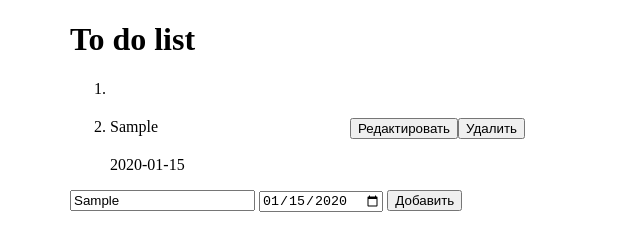
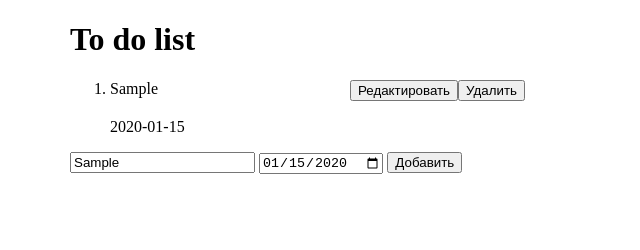
Before and after one commit to NikitaMikheev/ToDoList, a plain HTML site: page index.html in a window 1280 px wide. Both pictures are taken after typing "Sample", "2020-01-15" into the empty fields and a click on the button "Добавить". Shown: the whole page, without its empty margins (0-640 px from the left). Drawn offline with Linux system fonts and the light colour scheme.

Commit message:
fix toDoList

```diff
--- a/index.html
+++ b/index.html
@@ -11,12 +11,12 @@
     <div class="list-container">
         <h1>To do list</h1>
         <ol id="list">
-            <li class="list__item" id="1"></li>
+            <li class="list__item" id="0"></li>
         </ol>
 
-        <input type="text" name="" id="inputName">
-        <input type="date" name="" id="inputDate">
-        <button id="buttonID">Добавить</button>
+        <input type="text" id="inputName" required>
+        <input type="date" id="inputDate" required>
+        <button id="buttonID" type="submit">Добавить</button>
     </div>
 
     <script src="index.js"></script>
--- a/index.js
+++ b/index.js
@@ -1,27 +1,58 @@
-let listArray = [   /* создание массива внутри которого содержатся объекты (для каждой задачи) */
-    firstTask = {
-        id: 0,
-        name: "firstTask",
-        status: false,
-        date: "29.12.2022"
-    }
-]
+let listArray = []   /* создание массива внутри которого содержатся объекты (для каждой задачи) */
 
 const list = document.getElementById('list');
 const button = document.querySelector('#buttonID');
 button.addEventListener('click', () => { /* событие при клике на кнопку "Добавить" */
     var listName = document.querySelector('#inputName');
     var deadline = document.querySelector('#inputDate');
-    listArray.push(listName = {name: listName.value, status: false, date: deadline.value}); /* пуш в массив нового элемента (объекта с параметрами: id, имя задачи, статус, срок) */
-    console.log(listArray); /* убрать при завершении работы */
 
-    let newEl = document.createElement('li') /* создание нового элемента списка */
-    newEl.className = "list__item"; /* присваиваем имя элементу */
-    newEl.innerHTML = `<div class = "list__item-pos"><div><p class= "list__item-text">${listName.name}</p><p>${String(listName.date)}</p></div><div><button>Редактировать</button><button>Удалить</button></div></div>`; /* помещаем текстовое значение для вывода - имя + дата + 2 кнопки*/
-    list.append(newEl);
+    if (listName.value!="" && deadline.value!="") /* проверка на заполненность полей ввода */
+    {
+        listArray.push(listName = {name: listName.value, status: false, date: deadline.value, id: listArray.length}); /* пуш в массив нового элемента (объекта с параметрами: id, имя задачи, статус, срок) */
+        console.log(listArray); /* убрать при завершении работы */
+        clearItem(); /* вызов функции очистки экрана (списка) */
+        reDrawing(listArray); /* вызов функции отрисовки массива (параметром передаем массив) */
+
+    }
+    else {
+        alert("Заполните текстовое поле и поле даты!")
+    }
+
 })
 
-const textName = document.querySelector('class__item-text')   /* подумать */
-textName = document.addEventListener('click', () => {
 
+document.getElementById('list').addEventListener('click', event => {
+    var buttonDelete = event.target;
+    if (event.target.className==="buttonDel") {
+        var objectID = buttonDelete.parentElement.parentElement.parentElement.id;
+        listArray.splice(objectID, 1);
+        clearItem();
+        reDrawing(listArray);
+        console.log(listArray);
+    }
 })
+
+function clearItem() { /* функция для очистки содержимого экрана */
+    var liItem = document.querySelectorAll('.list__item') /* поиск всех элементов списка */
+    liItem.forEach(element => { /* удаление каждого найденного элемента через forEach */
+        element.remove();
+    });
+
+}
+
+function reDrawing(listArray) { /* функция для отрисовки массива */
+    for (let index = 0; index < listArray.length; index++) {
+        let newEl = document.createElement('li') /* создание нового элемента списка */
+        newEl.className = "list__item"; /* присваиваем имя элементу */
+        newEl.id = listArray[index].id; /* присваиваем id элементу */
+        newEl.innerHTML = `<div class = "list__item-pos"><div><p class= "list__item-text">${listArray[index].name}</p><p>${String(listArray[index].date)}</p></div><div><button>Редактировать</button><button class="buttonDel">Удалить</button></div></div>`; /* помещаем текстовое значение для вывода - имя + дата + 2 кнопки*/
+        list.append(newEl); /* добавление элемента в DOM дерево */
+    }
+}
+
+
+/*
+document.addEventListener('click', event => {
+    var li = event.target.id;
+    console.log(li.id);
+}) */
```
